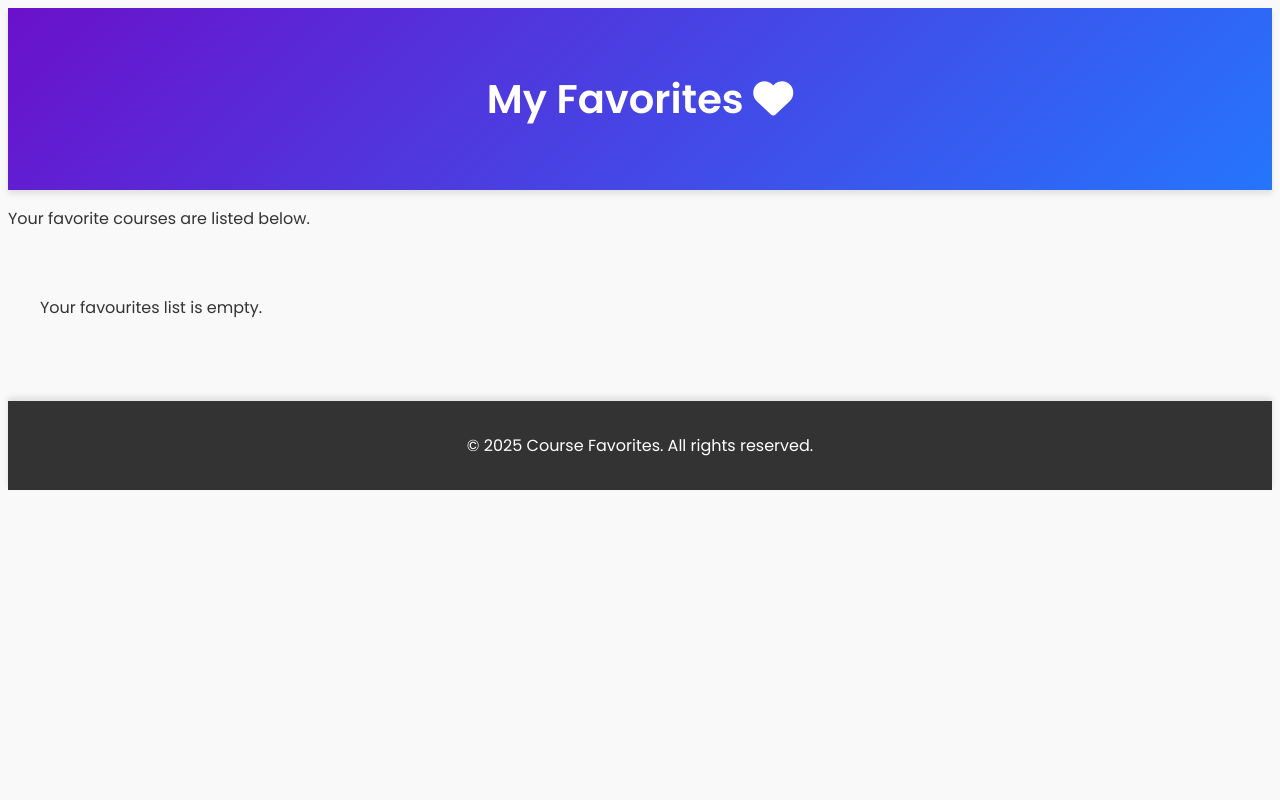
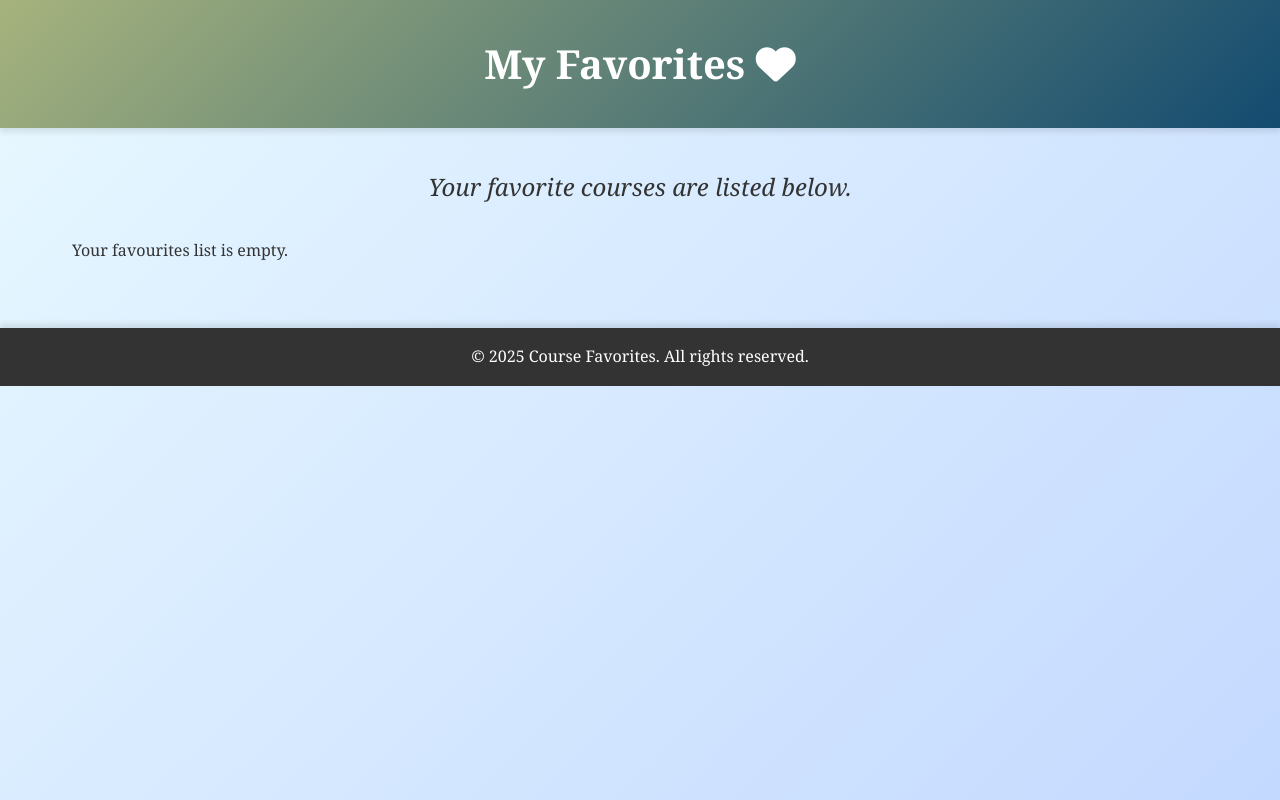
Before and after one commit to ManasaDamera-GitHub/E-learning-js-pro, a plain HTML site: page fav.html in a window 1280 px wide. Drawn offline with Linux system fonts and the light colour scheme.

Commit message:
Update fav.css

```diff
--- a/fav.css
+++ b/fav.css
@@ -1,14 +1,18 @@
-General Styles * {
+/* General Reset */
+* {
     margin: 0;
     padding: 0;
     box-sizing: border-box;
+    font-family: 'Georgia', serif;
 }
-
 body {
-    font-family: 'Poppins', sans-serif;
-    background-color: #f9f9f9;
+    /* font-family: 'Poppins', sans-serif; */
+    background: linear-gradient(135deg, #E8F9FF, #C4D9FF); /* Gradient from #666 to #333 */
     color: #333;
     line-height: 1.6;
+    margin: 0;
+    padding: 0;
+    min-height: 100vh; /* Ensure the gradient covers the full viewport height */
 }
 
 a {
@@ -18,7 +22,7 @@ a {
 
 /* Header */
 header {
-    background: linear-gradient(135deg, #6a11cb, #2575fc);
+    background: linear-gradient(135deg, #A6B37D, #134B70);
     color: white;
     padding: 2rem;
     text-align: center;
@@ -31,9 +35,11 @@ header h1 {
     animation: fadeIn 1s ease-in-out;
 }
 
-header p {
-    font-size: 1.1rem;
-    margin-top: 0.5rem;
+.p {
+    font-size: 1.5rem;
+    margin-top: 2.5rem;
+    text-align: center;
+    font-style: italic;
     animation: fadeIn 1.5s ease-in-out;
 }
 
@@ -56,14 +62,14 @@ main {
     margin: 0 auto;
 }
 
-/* Favourites Container */
+/* Favorites Container */
 #favourites-container {
     display: grid;
     grid-template-columns: repeat(auto-fit, minmax(300px, 1fr));
     gap: 1.5rem;
 }
 
-/* Favourite Item */
+/* Favorite Item */
 .favourite-item {
     background: white;
     border-radius: 10px;
```
